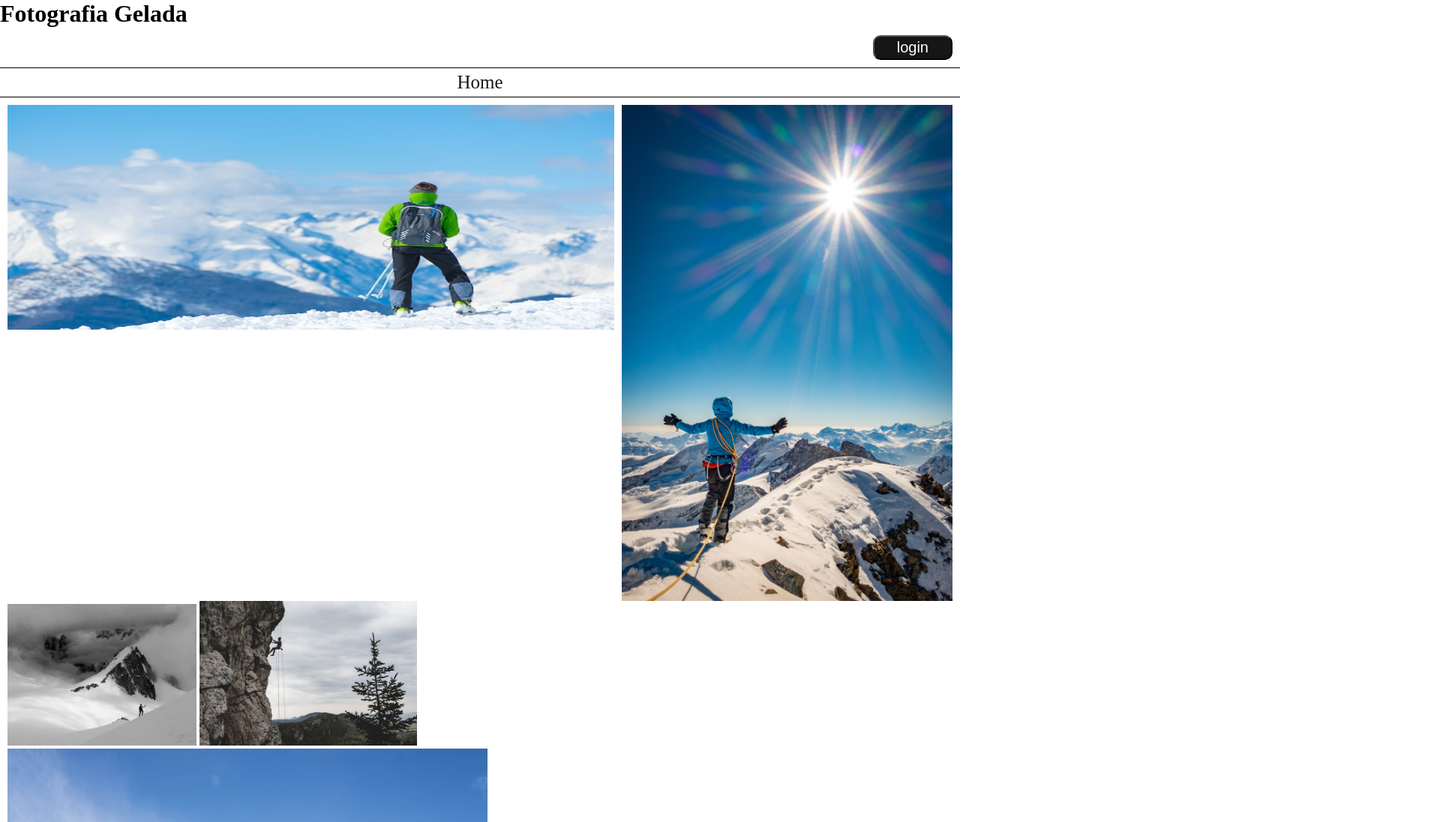
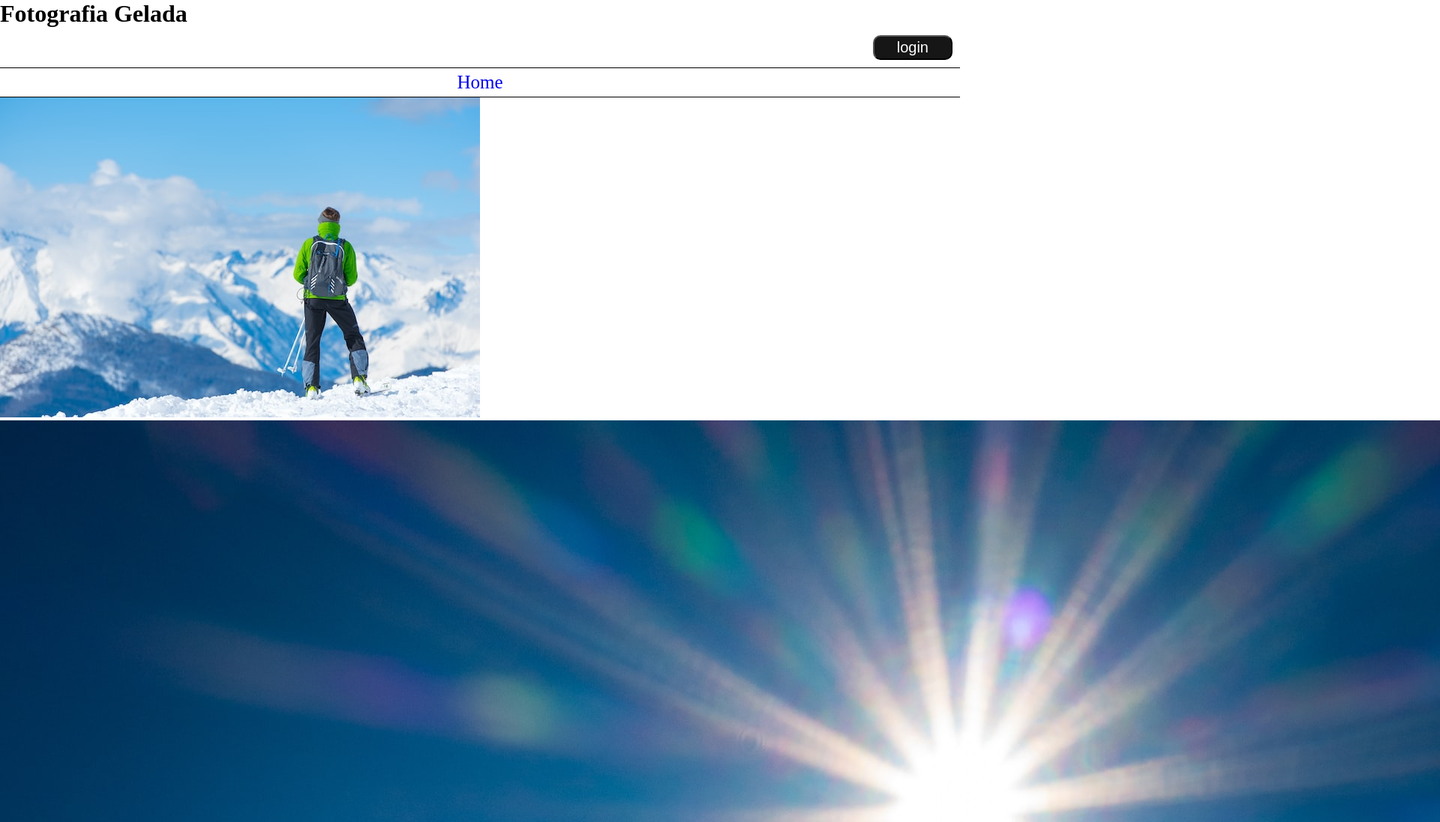
Before and after one commit to Natanaeln03/fotografia-gelada, a website: page public/index.html in a window 1280 px wide. Shown: the top 1097 px of the page at 75% size, 1920 px wide, since content can reach past the window. Drawn offline with Linux system fonts and the light colour scheme.

Commit message:
modificado

```diff
--- a/public/index.html
+++ b/public/index.html
@@ -8,25 +8,27 @@
 </head>
 <body>
     <header>
-        <h1>Fotografia Gelada</h1>
+        <h1 class="title">Fotografia Gelada</h1>
 
-        <div class="div">
+        <div class="login">
             <button class="button">login</button>
         </div>
 
         <nav class="nav">
-            <ul class="ul">
-                <li><a class="nav-item" href="index.html">Home</a></li>
+            <ul class="header-list">
+                <li>
+                    <a class="nav-item" href="index.html">Home</a>
+                </li>
             </ul>
         </nav>
     </header>
 
     <main>
-        <div class="main">
+        <div class="main-photo">
 
-            <div class="img1">
-                <img class="Imagens1" src="Imagens/Everest.jpg" alt="">
-                <img class="Imagens2" src="Imagens/MonteFuji.jpg" alt="">
+            <div class="photo1">
+                <img class="photo-image1" src="Imagens/Everest.jpg" alt="">
+                <img class="photo-image2" src="Imagens/MonteFuji.jpg" alt="">
             </div>
 
             <div class="img2">
--- a/public/style.css
+++ b/public/style.css
@@ -1,28 +1,13 @@
-
-
 *{
     margin: 0;
     padding: 0;
     box-sizing: border-box;
 }
 
-.div {
+.login {
     padding: 10px;
+    text-align: right;
     border-bottom: 1px solid black;
-    text-align: right;
-}
-
-.ul {
-    text-align: center;
-    font-size: 25px;
-    border-bottom: 1px solid black;
-    padding: 5px;
-}
-
-
-.nav-item {
-    color: #161616;
-    text-decoration: none;
 }
 
 .button {
@@ -31,40 +16,15 @@
     color: #ffffff;
     padding: 3px 30px;
     border-radius: 10px;
-
 }
 
-.button:hover {
-    color: limegreen;
+.nav {
+    text-align: center;
+    font-size: 25px;
+    border-bottom: 1px solid black;
+    padding: 5px;
 }
 
-.main {
-    padding: 10px;
+.nav-item {
+    text-decoration: none;
 }
-
-.img1 {
-    display: flex;
-    gap: 10px;
-}
-
-.Imagens1 {
-    width: 100%;
-    height: 300px;
-}
-
-.Imagens2 {
-    width: 35%;
-    height: auto;
-}
-
-.img2 {
-    grid-column-start: auto;
-}
-
-.Imagens3 {
-    width: 20%;
-}
-
-.Imagens4 {
-    width: 23%;
-}
```
Also changed, not shown: config/db.js (+13 -0 lines), 1 other file.
